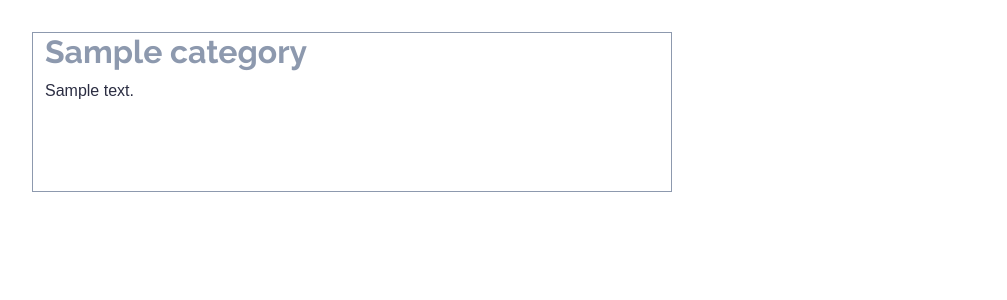
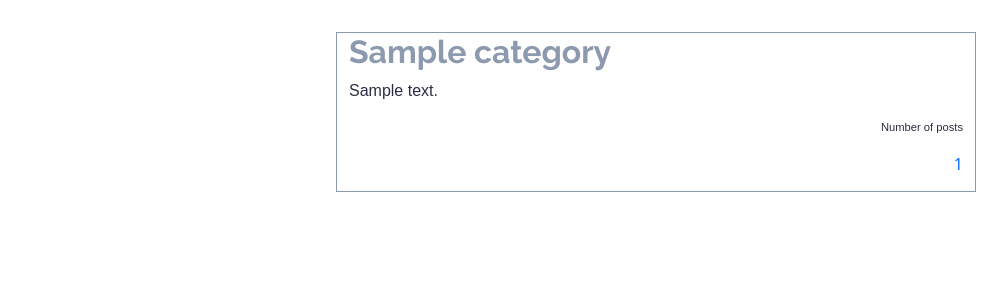
Before and after one commit to AlexDralur/revblog, a Django app: page / in a window 1280 px wide. Shown: the part 56-356 px from the top of the page, without its empty margins (0-1007 px from the left). Run offline with Django 3.2, Linux system fonts and the light colour scheme; tables that the repository leaves empty hold one stand-in row (values such as "Sample post"); some libraries are stand-ins or nearby versions.

Commit message:
Change design of index page

```diff
--- a/static/css/style.css
+++ b/static/css/style.css
@@ -28,3 +28,11 @@ img {
     height: auto;
     object-fit: contain;
 }
+
+.text-end {
+    text-align: center;
+}
+
+.number-posts{
+    font-size: 0.7rem;
+}
--- a/templates/index.html
+++ b/templates/index.html
@@ -3,19 +3,15 @@
 {% block content %}
 
 <div class="container-fluid">
-    <div class="row">
+    <div class="row justify-content-center">
         {% for category in category_list %}
         <div class="col-md-6 category-column">
             <a href="{% url 'posts_list' category.slug %}">
                 <h2>{{ category.title }}</h2>
                 <p>{{ category.content }}</p>
                 <div class="text-end">
-                    {% if "placeholder" in category.featured_image.url %}
-                    <img src="https://th.bing.com/th/id/OIP.xe3rSWbIX9wO9lcLgtygawAAAA?w=249&h=187&c=7&r=0&o=5&dpr=1.3&pid=1.7" alt=""
-                        srcset="" id='placeholder-image' />
-                    {% else %}
-                    <img src="" alt="" />
-                    {% endif %}
+                    <p class="number-posts">Number of posts</p>
+                    {{ category.number_of_posts }}
                 </div>
             </a>
         </div>
```
